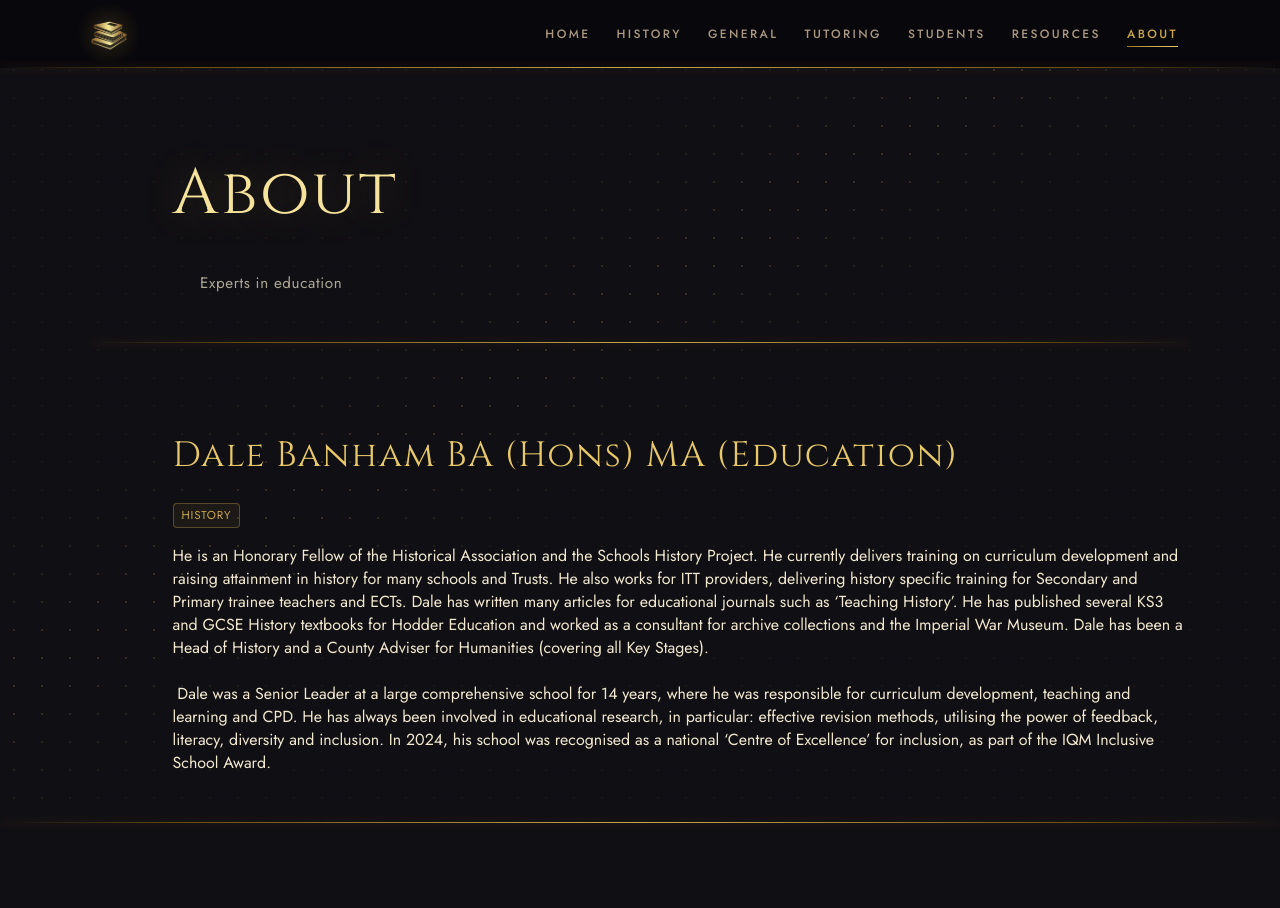
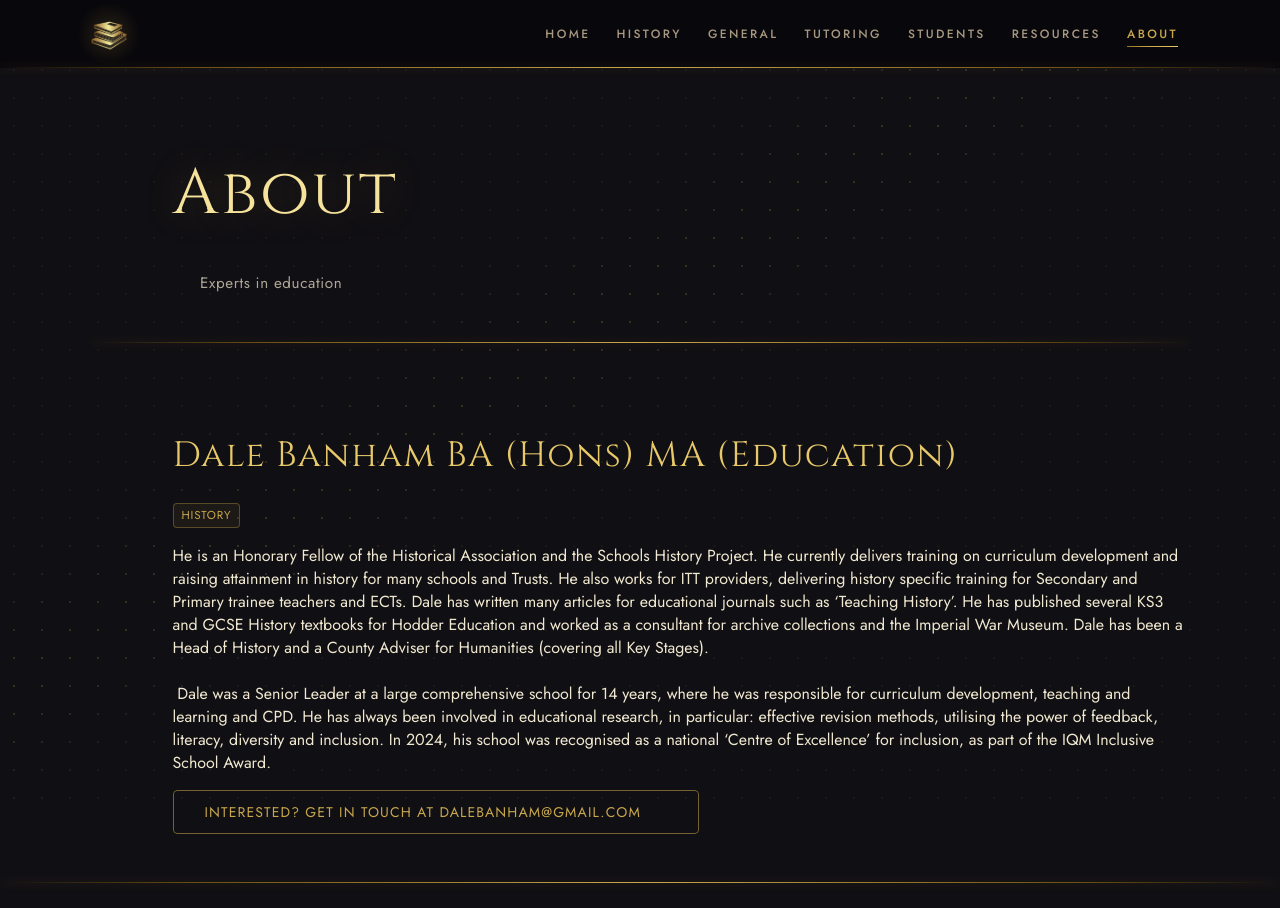
Before and after one commit to tinbob655/banham-education-consultancy, a React (Vite) app: page /about in a window 1280 px wide. Shown: the top 908 px of the page. Built offline with nearby package versions, Linux system fonts and the light colour scheme.

Commit message:
added interested button to bottom of account page

```diff
--- a/src/pages/about/About.tsx
+++ b/src/pages/about/About.tsx
@@ -3,6 +3,7 @@ import PageHeader from "../../components/PageHeader.tsx";
 import staffData from './staffData.json' with {type: 'json'}
 import type {staffMember} from "./staffMember";
 import GenericMarkupSection from "../../components/GenericMarkupSection.tsx";
+import InterestedButton from "../../components/InterestedButton.tsx";
 
 export default function About():React.ReactElement {
 
@@ -11,13 +12,18 @@ export default function About():React.ReactElement {
             <PageHeader title={"About"} subtitle={"Experts in education"} />
 
             {/*transform staff data into markup*/}
-            {staffData.map((staffMember: staffMember):React.ReactElement => {
+            {staffData.map((staffMember: staffMember, index:number):React.ReactElement => {
+
+                const last:boolean = index === staffData.length - 1;
                 return (
                     <GenericMarkupSection heading={`${staffMember.name} ${staffMember.qualifications ?? ''}`}>
                         <span className={"tag"}>{staffMember.subject}</span>
                         <p style={{whiteSpace: 'pre-wrap'}}>
                             {staffMember.description}
                         </p>
+
+                        {/*interested button on last staff member*/}
+                        {last && <InterestedButton/>}
                     </GenericMarkupSection>
 
                 )
```
